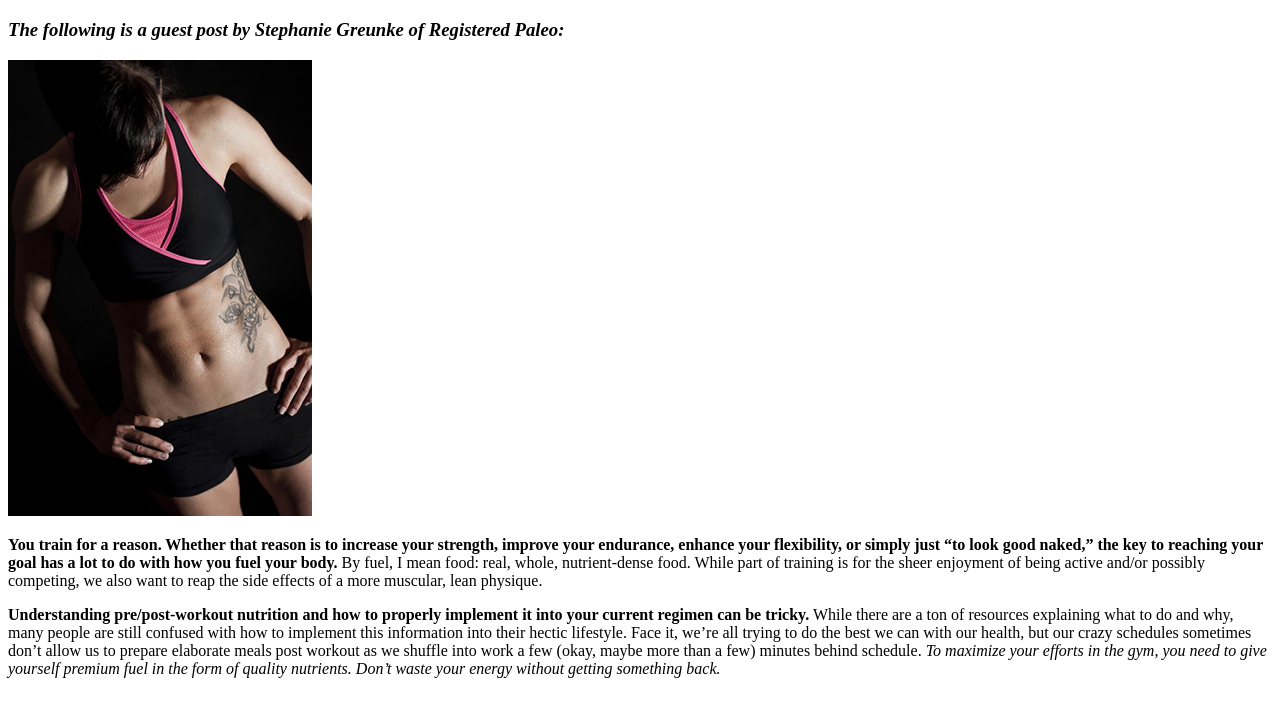
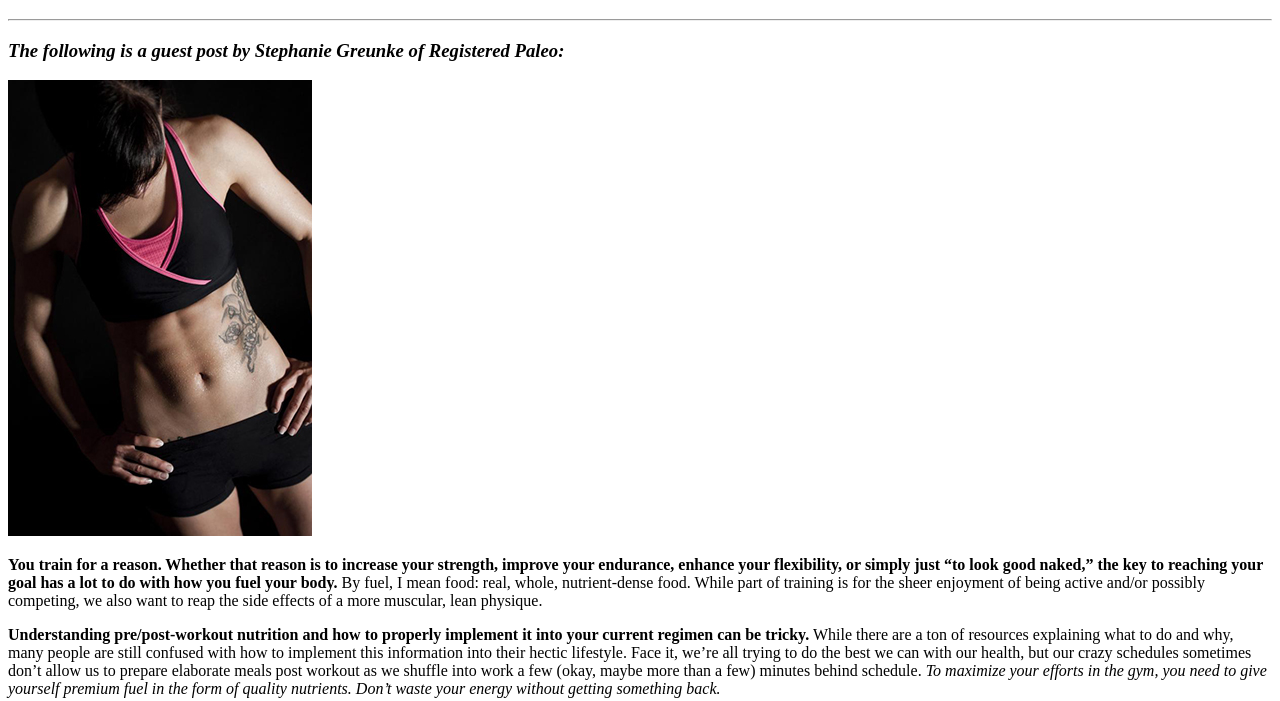
Before and after one commit to eringraham/activity-html, a plain HTML site: page index.html in a window 1280 px wide. Shown: the part 61-762 px from the top of the page. Drawn offline with Linux system fonts and the light colour scheme.

Commit message:
horizontal rule

```diff
--- a/index.html
+++ b/index.html
@@ -7,6 +7,7 @@
 <body> <!-- Viewable content area -->
 
     <h1>Real World Advice for Post Workout Nutrition</h1> <!-- First Headline and most important element on the page -->
+    <hr><!--Horizontal rule -->
 
     <h3><em>The following is a guest post by Stephanie Greunke of Registered Paleo:</em></h3>
 
```
